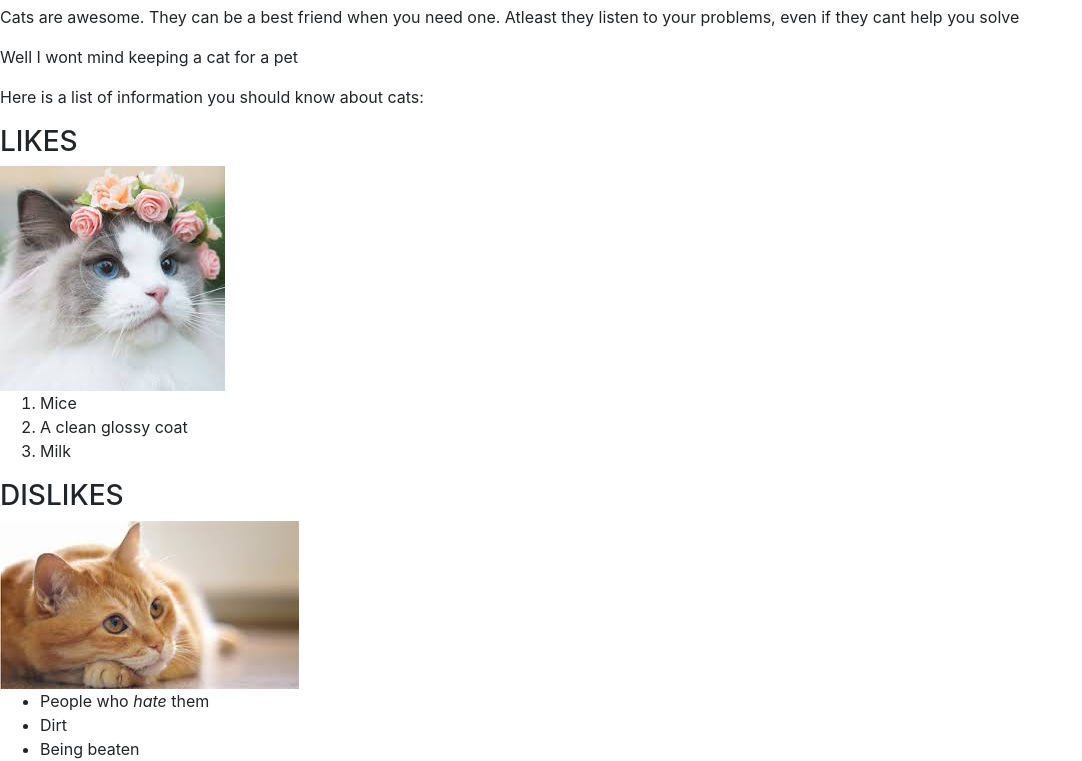
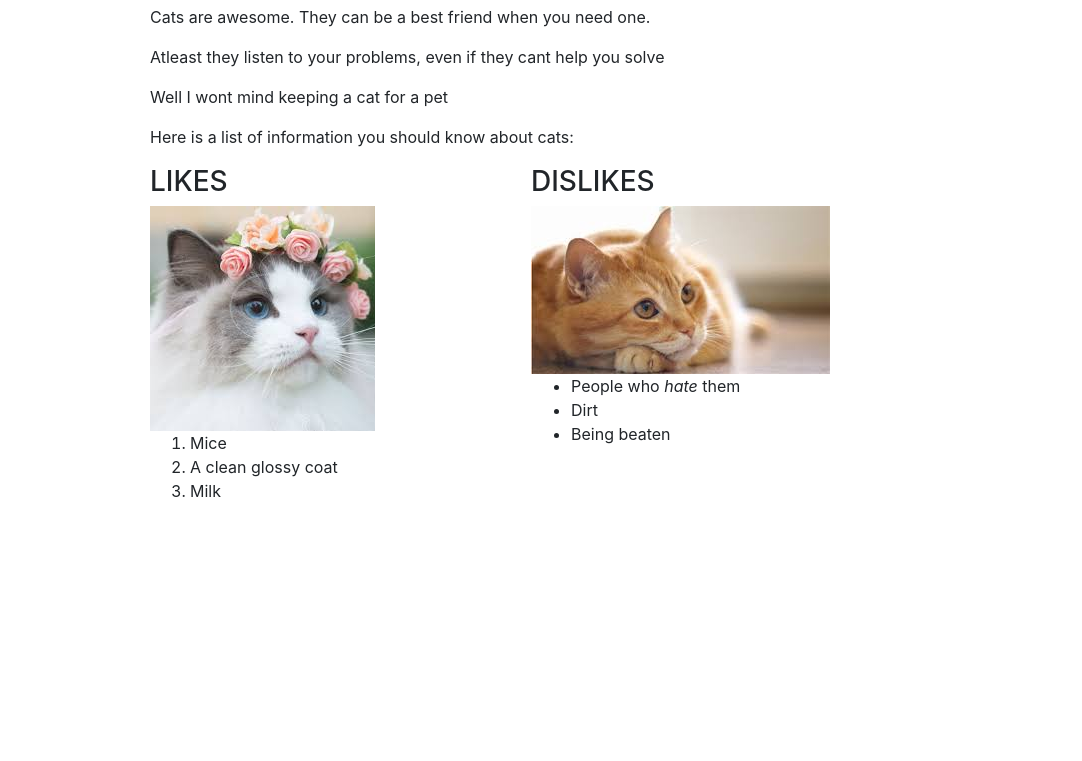
Before and after one commit to VickyMutai/pet-website, a plain HTML site: page index.html in a window 1280 px wide. Shown: the part 260-1021 px from the top of the page, without its empty margins (0-1082 px from the left). After the commit the page ends 800 px from the top, so only its background shows below. Drawn offline with Linux system fonts and the light colour scheme.

Commit message:
Divide into columns

```diff
--- a/css/style.css
+++ b/css/style.css
@@ -1,3 +1,6 @@
+body{
+  margin-left: 150px;
+}
 .white-background{
   background-color: white;
   color: black;
@@ -16,3 +19,10 @@
   color: black;
   border-color: black;
 }
+.first{
+  float: left;
+}
+.second{
+  float: right;
+  margin-right: 450px;
+}
--- a/index.html
+++ b/index.html
@@ -13,9 +13,11 @@
   <button class="btn btn-success" id="light">LIGHT THEME</button>
 <h1>CAT</h1>
 <h3>A happy cat is equals to a happy household</h3>
-<p>Cats are awesome. They can be a best friend when you need one. Atleast they listen to your problems, even if they cant help you solve</p>
+<p>Cats are awesome. They can be a best friend when you need one.</p>
+<p>Atleast they listen to your problems, even if they cant help you solve</p>
 <p> Well I wont mind keeping a cat for a pet </p>
 <p>Here is a list of information you should know about cats: </p>
+<div class="first">
 <h3>LIKES</h3>
   <img src="img/cat2.jpeg" alt="cat images"/>
 <ol>
@@ -23,6 +25,8 @@
 <li>A clean glossy coat</li>
 <li>Milk</li>
 </ol>
+</div>
+<div class="second">
 <h3>DISLIKES</h3>
   <img src="img/cat1.jpeg" alt="cat images"/>
 <ul>
@@ -30,5 +34,6 @@
 <li>Dirt</li>
 <li>Being beaten</li>
 </ul>
+</div>
 </body>
 </html>
```
